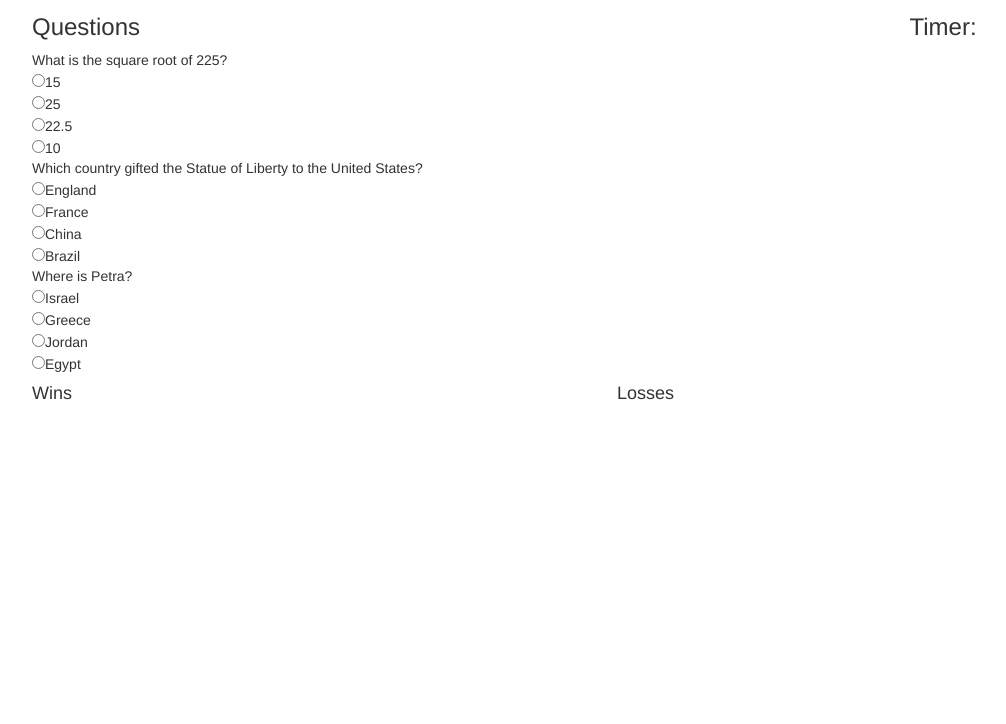
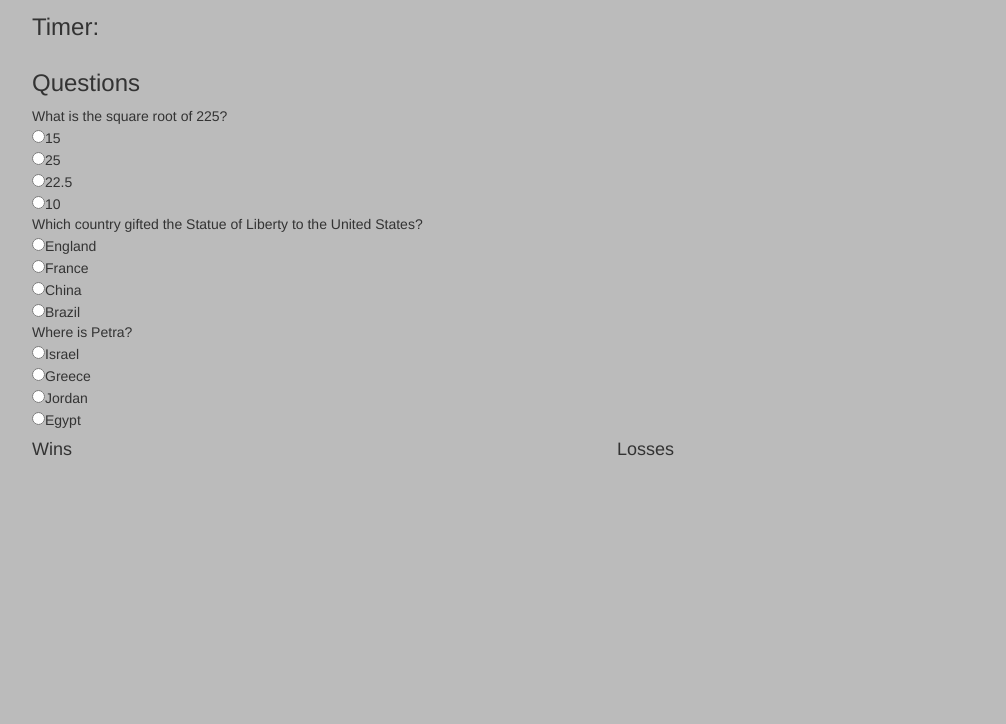
Before and after one commit to zmou21/TriviaGame_Basic, a plain HTML site: page index.html in a window 1280 px wide. Shown: the part 76-800 px from the top of the page, without its empty margins (38-1044 px from the left). Drawn offline with nearby package versions, Linux system fonts and the light colour scheme.

Commit message:
added files

```diff
--- a/assets/css/style.css
+++ b/assets/css/style.css
@@ -0,0 +1,8 @@
+body {
+	background-color: #bbb;
+}
+
+#questions {
+	width: 100%;
+	margin: auto;
+}
--- a/assets/javascript/app.js
+++ b/assets/javascript/app.js
@@ -57,7 +57,7 @@ $(document).ready(function () {
 
 			for (var j = 0; j < questions[i].answer.length; j++) {
 
-				$("#questions").append("<input type='radio' name='q" + [i] + "' value='" + j + "'>" + questions[i].answer[j] + "<br>");
+				$("#questions").append("<input type='radio' class='input" + [i] + "' name='q" + [i] + "' value='" + j + "'>" + questions[i].answer[j] + "<br>");
 
 			}
 
@@ -70,40 +70,30 @@ $(document).ready(function () {
 			var answer1 = ($( "input[name='q0']:checked" ).val());
 			var answer2 = ($( "input[name='q1']:checked" ).val());
 			var answer3 = ($( "input[name='q2']:checked" ).val());
-			if(answer1 == questions[0].correct){
+			if(answer1 == questions[0].correct || answer2 == questions[1].correct || answer3 == questions[2].correct ){
 				win++;
 				console.log("you got it");
 			}
-			else if(answer1 != questions[0].correct) {
+			else if(answer1 != questions[0].correct || answer2 != questions[1].correct || answer3 != questions[2].correct ) {
 				loss++;
 				console.log("you lose");
 			}
 			else {
 				console.log("please select answer");
 			}
-			// if(answer2 == questions[1].correct){
-			// 	win++;
-			// 	console.log("you got it");
-			// };
-			// if(answer2 != questions[1].correct){
-			// 	loss++;
-			// 	console.log("you lose");
-			// };
-			// if(answer3 == questions[2].correct){
-			// 	win++;
-			// 	console.log("you got it");
-			// };
-			// if(answer3 != questions[2].correct){
-			// 	loss++;
-			// 	console.log("you lose");
-			// };
 		console.log(win);
 		console.log(loss);
 		});
 	};
 
+	function radioCSS() {
+		$(".input0").css("padding", "10%");
+	}
+
 
 	// runTime();
 	displayQuestion();
+	correctAnswer();
+	radioCSS();
 
 });
--- a/index.html
+++ b/index.html
@@ -17,13 +17,15 @@
 			</div>
 		</div>
 		<div class="row">
-			<div class="col-md-9">
+			<div class="col-md-12">
+				<h3 id="timer">Timer:</h3>
+			</div>
+		</div>
+		<div class="row">
+			<div class="col-md-12">
 				<div id="questions">
 					<h3>Questions</h3>
 				</div>
-			</div>
-			<div class="col-md-3">
-				<h3 id="timer">Timer:</h3>
 			</div>
 		</div>
 		<div class="row">
```
